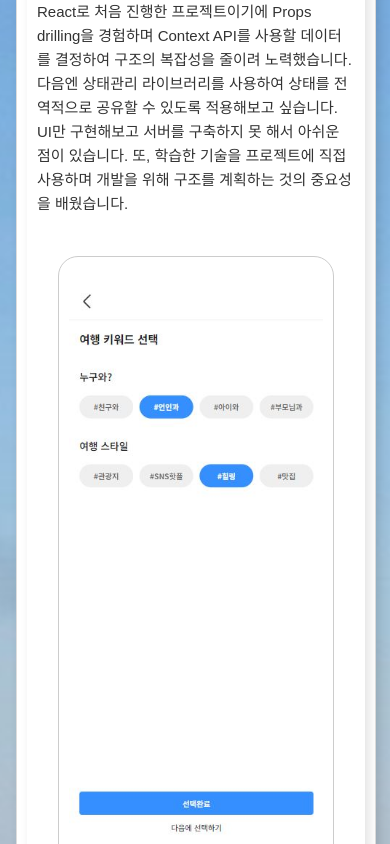
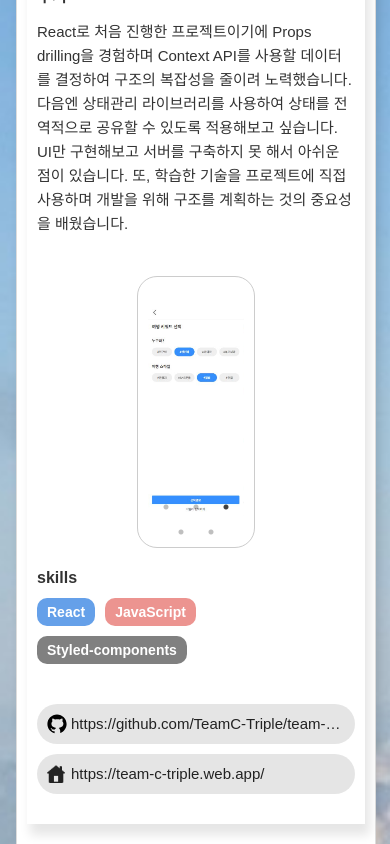
Before and after one commit to seon022/ReactPortFolio, a React (Create React App) app: page / in a window 390 px wide. Shown: the part 2990-3834 px from the top of the page. Built offline with nearby package versions, Linux system fonts and the light colour scheme.

Commit message:
[수정] 스크롤 위치 수정 0307

```diff
--- a/src/main/Main2.js
+++ b/src/main/Main2.js
@@ -28,7 +28,7 @@ const M2Wrap = styled.div`
         display: flex;
         justify-content: center;
         padding: 0 20px;
-        padding-top: 40px;
+        padding-top: 60px;
     }
     &.m2 {
         padding: 0 16px;
--- a/src/mainSub/AboutMe.js
+++ b/src/mainSub/AboutMe.js
@@ -62,7 +62,7 @@ const MyTitle = styled.div`
         margin-bottom: 60px;
     }
     .titleTxt.pc {
-        width: 54%;
+        width: 40%;
     }
     .title {
         font-size: 50px;
@@ -88,7 +88,7 @@ const EduWrap = styled.div`
     font-weight: 500;
     line-height: 1.4;
     &.pc {
-        width: 40%;
+        width: 54%;
     }
     .edu {
         margin-bottom: 20px;
--- a/src/mainSub/ProjectItem.js
+++ b/src/mainSub/ProjectItem.js
@@ -16,7 +16,9 @@ const ProjectItem = () => {
                 <Circlebg type={'project'}>Project</Circlebg>
             </div>
             <ItemWrap>
-                <ProjectTripple />
+                <div className={isMobile ? 'p1_mo' : ''} id="Project1">
+                    <ProjectTripple />
+                </div>
                 <div className={isMobile ? 'margin mo' : 'margin'}>
                     <ProjectPortfolio />
                 </div>
@@ -36,13 +38,15 @@ export default ProjectItem;
 const ProjectWrap = styled.div`
     margin-bottom: 40px;
     .project {
-        margin-bottom: 60px;
         font-size: 40px;
         font-weight: 700;
     }
 `;
 const ItemWrap = styled.div`
     box-sizing: border-box;
+    .p1_mo {
+        padding-top: 80px;
+    }
     .project3_Wrap {
         display: flex;
         justify-content: space-between;
@@ -53,7 +57,6 @@ const ItemWrap = styled.div`
     .margin {
         padding-top: 70px;
     }
-
     .margin.mo {
         padding-top: 80px;
     }
@@ -141,7 +144,6 @@ const ItemWrap = styled.div`
     }
     .item.mo .pr_photo {
         margin: 40px auto 20px auto;
-        width: 80%;
     }
     .pr_photo {
         padding: 30px 10px;
--- a/src/project/ProjectTripple.js
+++ b/src/project/ProjectTripple.js
@@ -10,7 +10,7 @@ const ProjectTripple = () => {
     const { isMobile } = useResponsiveApi();
 
     return (
-        <div className={isMobile ? 'item mo' : 'item pc tripple'} id="Project1">
+        <div className={isMobile ? 'item mo' : 'item pc tripple'}>
             <div className="item_In">
                 <ProjectCont>
                     <div className="contentFlex">
```
